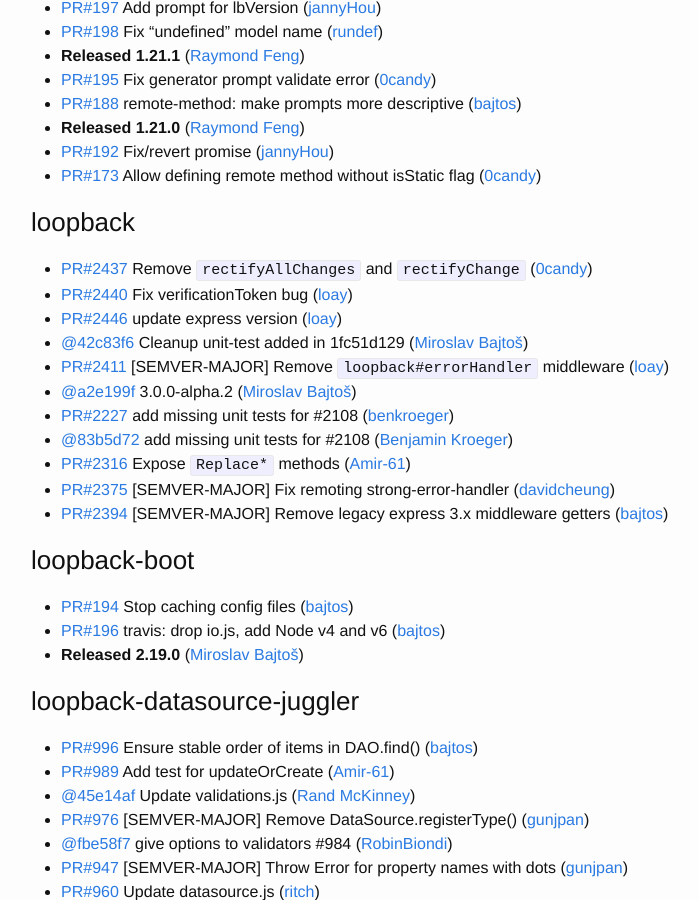
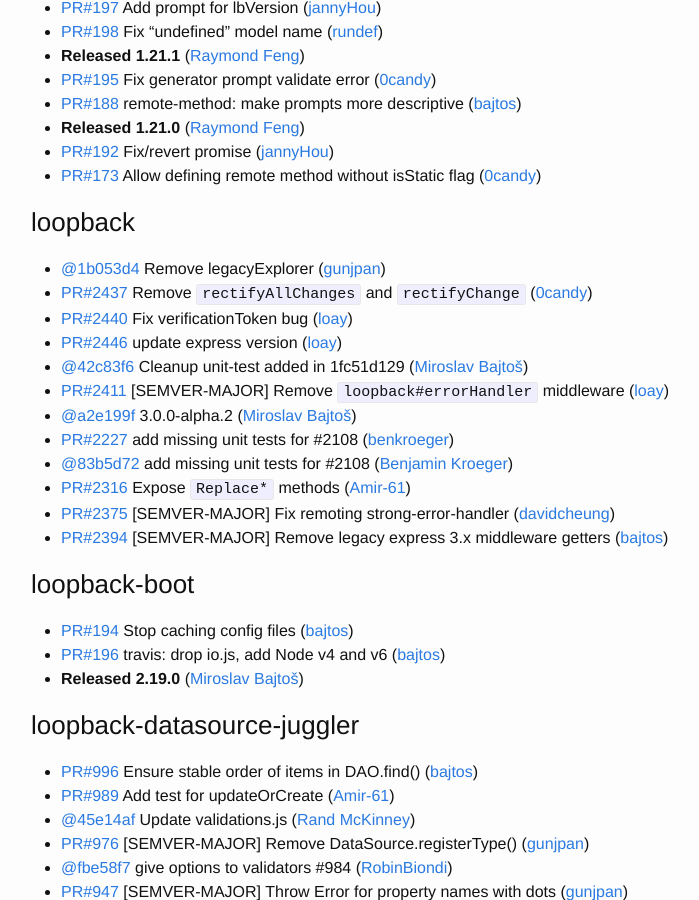
Before and after one commit to strongloop/loopback, a Jekyll site: the page built from index.md, in a window 1280 px wide and 900 px high, scrolled down 363 px. Shown: the whole window, without its empty margins (239-938 px from the left). Built offline with Jekyll 4.4.1, drawn with Linux system fonts in a browser that asks for light colours.

Commit message:
Update changelog

```diff
--- a/index.md
+++ b/index.md
@@ -22,6 +22,7 @@
 
 
 ### loopback
+ * [@1b053d4](https://github.com/strongloop/loopback/commit/1b053d44fed1a09b2b2d1910b0aefb93ce97faa4) Remove legacyExplorer ([gunjpan](https://github.com/gunjpan))
  * [PR#2437](https://github.com/strongloop/loopback/pull/2437) Remove `rectifyAllChanges` and `rectifyChange` ([0candy](https://github.com/0candy))
  * [PR#2440](https://github.com/strongloop/loopback/pull/2440) Fix verificationToken bug ([loay](https://github.com/loay))
  * [PR#2446](https://github.com/strongloop/loopback/pull/2446) update express version ([loay](https://github.com/loay))
```
